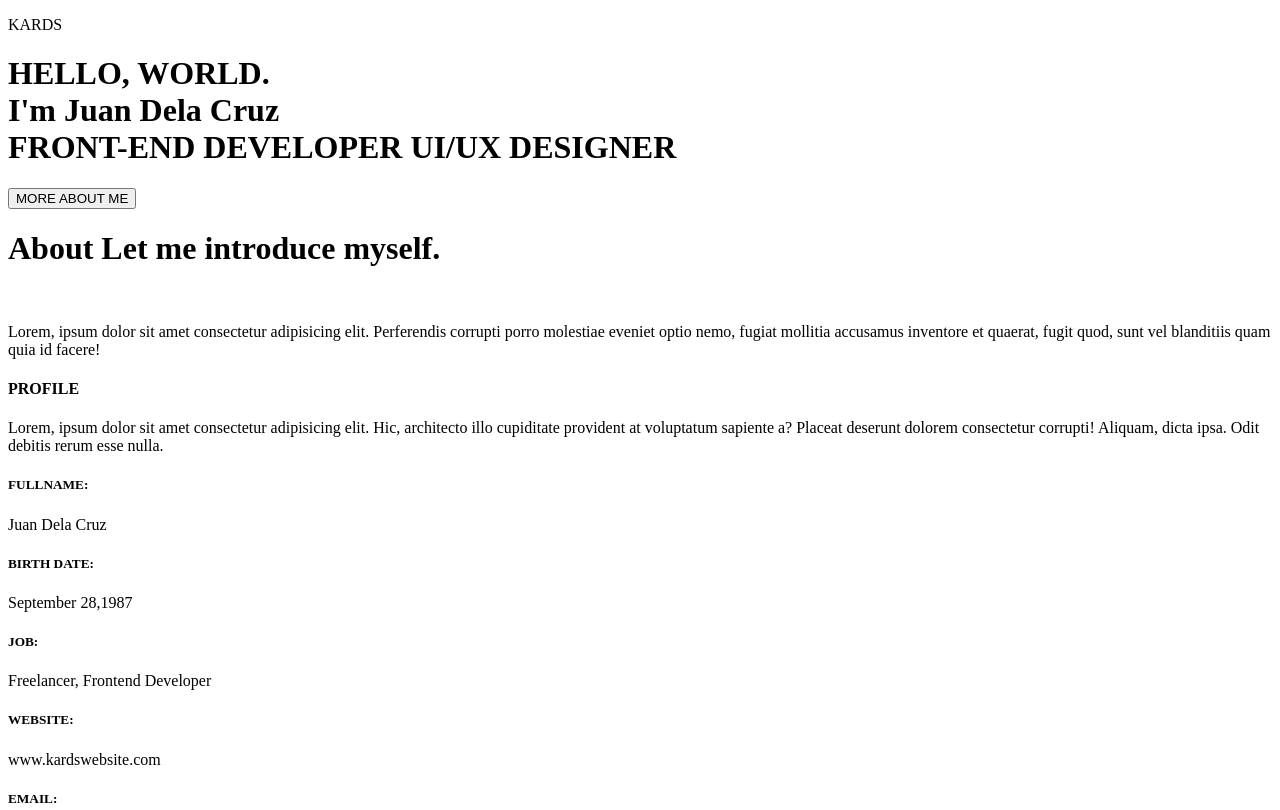
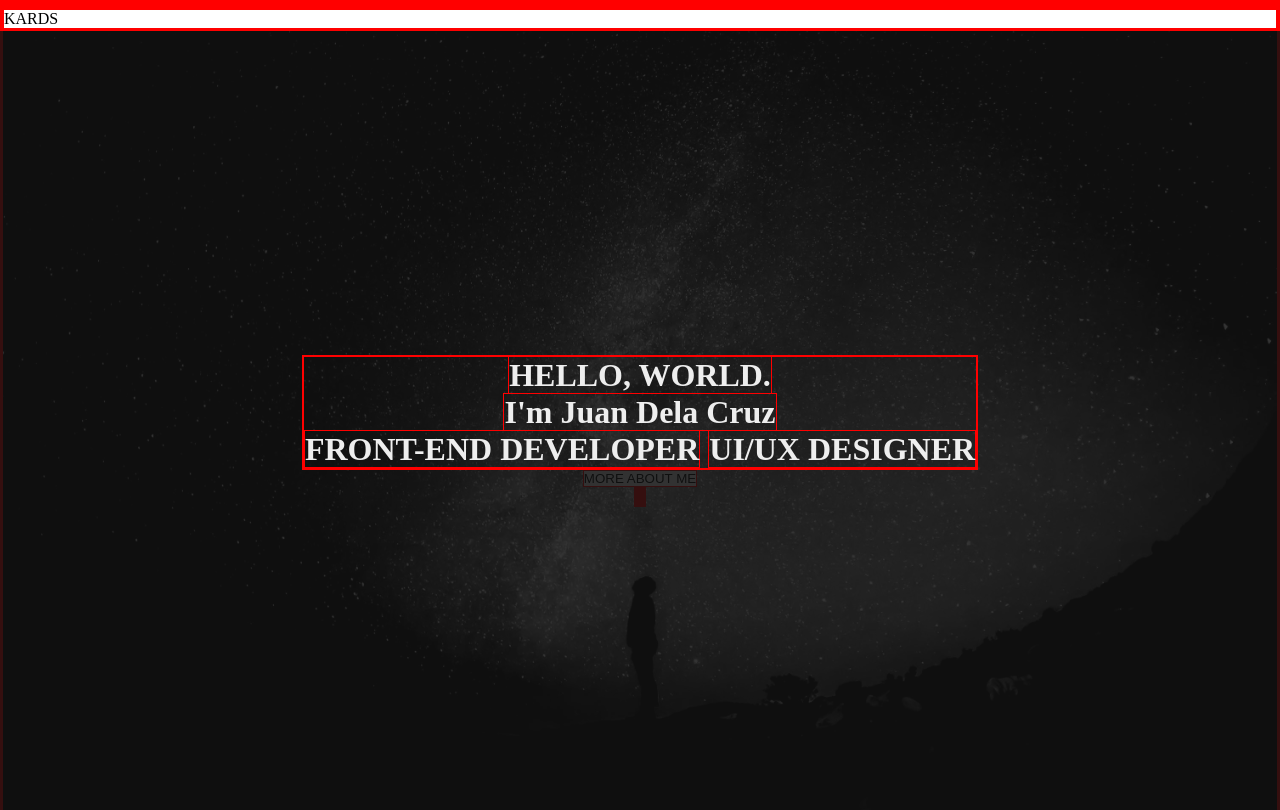
Before and after one commit to cbtsao47/Kards-Practice, a plain HTML site: page copy/index.html in a window 1280 px wide. Shown: the top 810 px of the page. Drawn offline with Linux system fonts and the light colour scheme.

Commit message:
add overlay

```diff
--- a/copy/index.html
+++ b/copy/index.html
@@ -5,6 +5,7 @@
     <meta name="viewport" content="width=device-width, initial-scale=1.0" />
     <meta http-equiv="X-UA-Compatible" content="ie=edge" />
     <title>Kards</title>
+    <link rel="stylesheet" href="./styles.css" />
     <link
       href="https://fonts.googleapis.com/css?family=Lora|Poppins:500,600"
       rel="stylesheet"
@@ -24,14 +25,17 @@
       <p>KARDS</p>
     </nav>
     <div class="container container__landing-page">
-      <div>
-        <h1>
-          <span>HELLO, WORLD.</span><br />
-          <span>I'm Juan Dela Cruz</span><br />
-          <span>FRONT-END DEVELOPER</span> <span>UI/UX DESIGNER</span>
+      <div class="container__landing-page--overlay"></div>
+
+      <div class="title__container">
+        <h1 class="title">
+          <span class="title__sub-title--intro">HELLO, WORLD.</span><br />
+          <span class="title__sub-title--name">I'm Juan Dela Cruz</span><br />
+          <span class="title__sub-title--specialty">FRONT-END DEVELOPER</span>
+          <span class="title__sub-title--specialty">UI/UX DESIGNER</span>
         </h1>
       </div>
-      <button>MORE ABOUT ME</button>
+      <button class="title__button">MORE ABOUT ME</button>
       <div>
         <i class="fab fa-facebook-f"></i> <i class="fab fa-behance"></i>
         <i class="fab fa-twitter"></i> <i class="fab fa-dribbble"></i>
--- a/copy/styles.css
+++ b/copy/styles.css
@@ -0,0 +1,31 @@
+/* global styles */
+* {
+  margin: 0;
+  padding: 0;
+  border: 1px solid red;
+}
+/* landing page  */
+/* BEM */
+/* block  element   modifier */
+.container__landing-page {
+  background-image: url("./images/intro-bg.jpg");
+  background-position: bottom;
+  background-size: cover;
+  height: 100vh;
+  display: flex;
+  justify-content: center;
+  align-items: center;
+  flex-direction: column;
+}
+.container__landing-page--overlay {
+  background: rgb(18, 18, 18);
+  opacity: 0.85;
+  height: 100%;
+  position: absolute;
+  width: 100%;
+}
+.title__container {
+  z-index: 1;
+  color: #eee;
+  text-align: center;
+}
```
